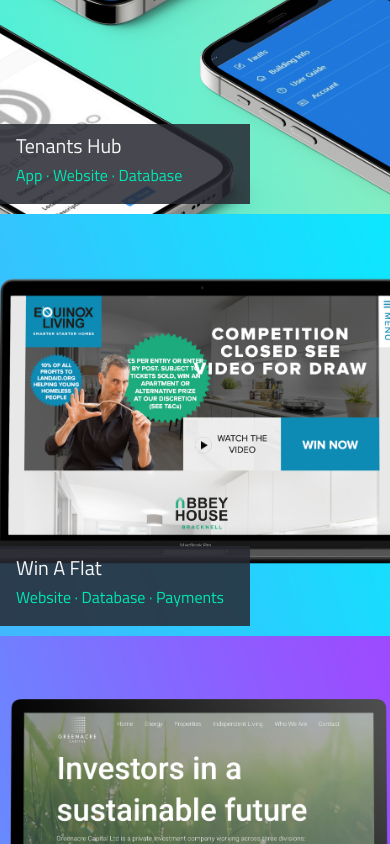
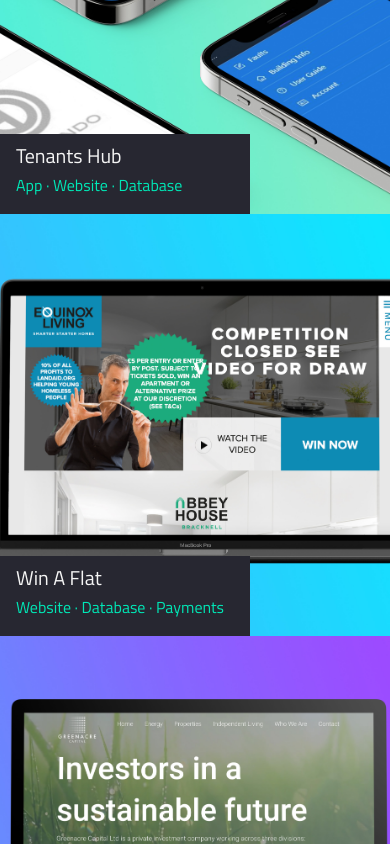
Before and after one commit to bendandoSolo/bendando, a Next.js app: page / in a window 390 px wide. Shown: the part 1120-1964 px from the top of the page. Built offline with nearby package versions, Linux system fonts and the light colour scheme.

Commit message:
Amended panel mobile

```diff
--- a/styles/globals.css
+++ b/styles/globals.css
@@ -548,7 +548,8 @@
     align-items: flex-start;
     padding-left: 1rem;
     position: absolute;
-    bottom: 10px;
+    bottom: 0px;
+    background: rgba(39, 39, 49, 1);
   }
   .project-pane .panel-overlay h2 {
     font-size: 20px;
```
